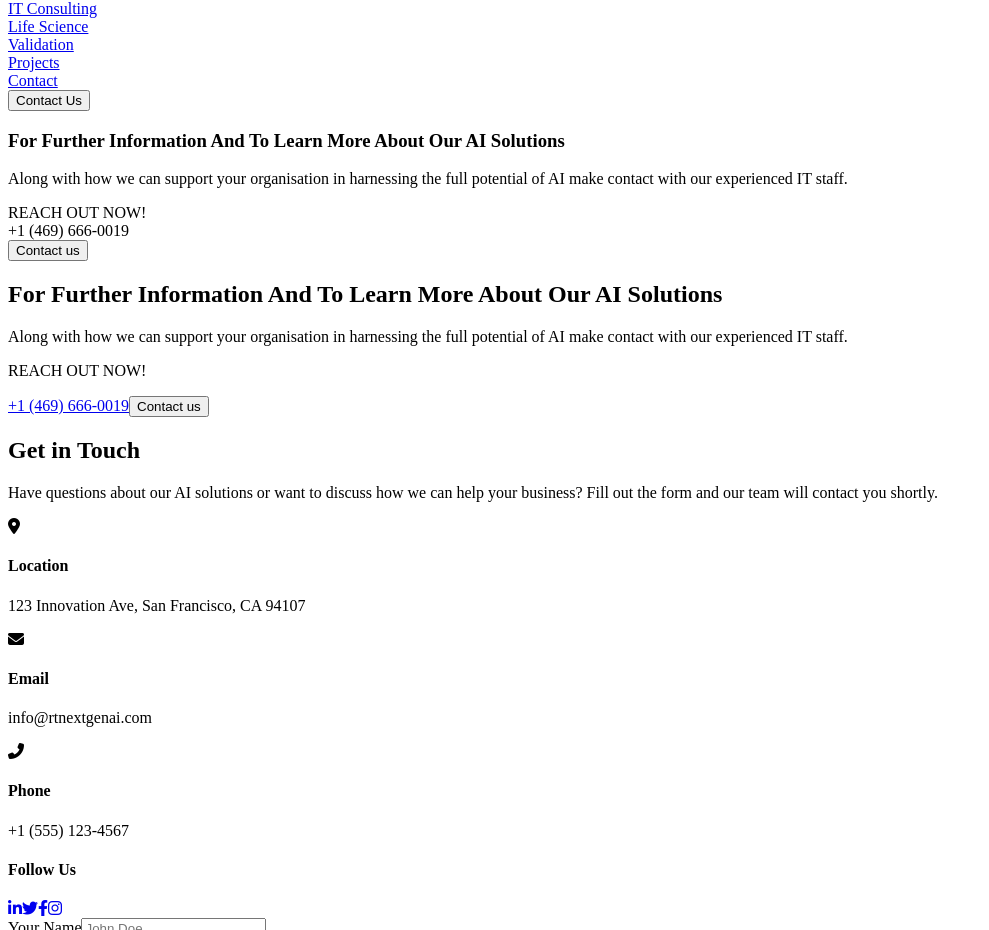
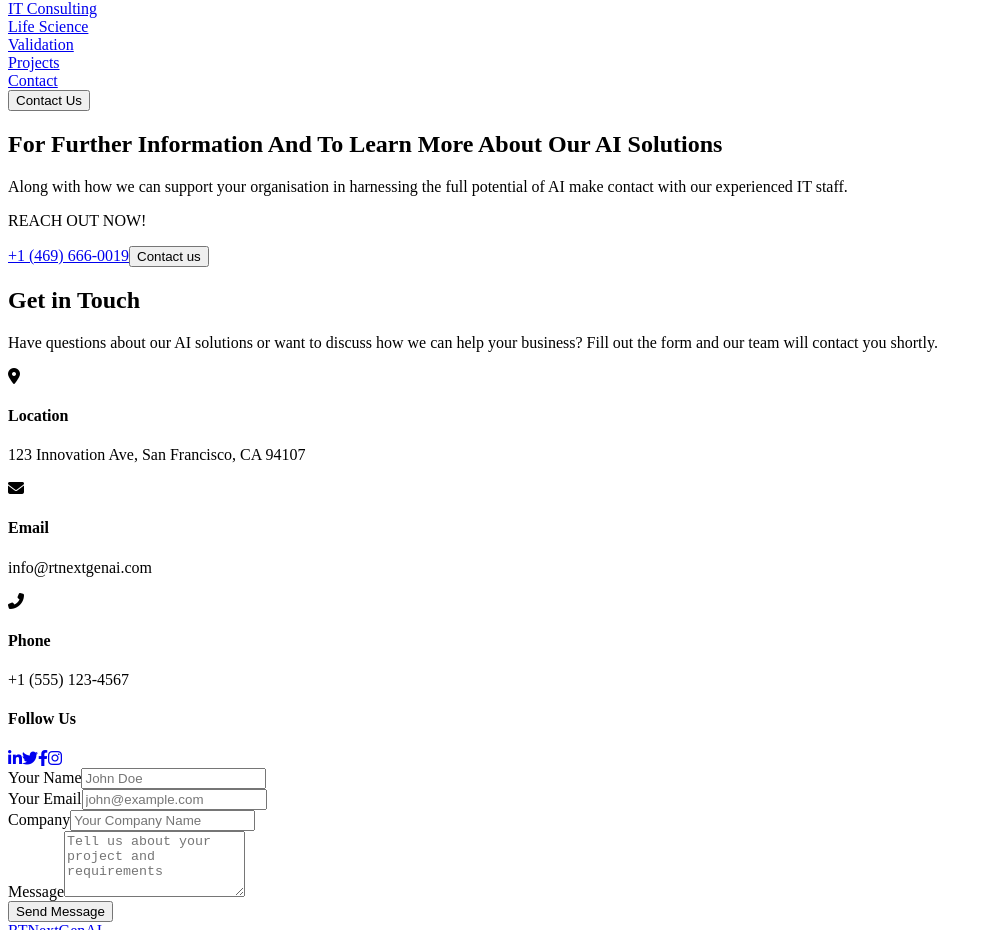
Before and after one commit to Pothugunt1a/NextGenWebsite, a React (Vite) app in the folder client/: page /contact in a window 1280 px wide. Shown: the part 845-1775 px from the top of the page, without its empty margins (0-989 px from the left). Built offline with nearby package versions, Linux system fonts and the light colour scheme.

Commit message:
Restored to 'a089ac735338ce86fde37f23aff32fcff5a6cf5f'
Replit-Restored-To: a089ac735338ce86fde37f23aff32fcff5a6cf5f

```diff
--- a/client/src/pages/ContactInfo.tsx
+++ b/client/src/pages/ContactInfo.tsx
@@ -1,7 +1,6 @@
 
 import { motion } from "framer-motion";
 import Contact from "@/components/Contact";
-import InfoBanner from "@/components/InfoBanner";
 
 export default function ContactInfo() {
   return (
@@ -11,7 +10,6 @@ export default function ContactInfo() {
       exit={{ opacity: 0 }}
       transition={{ duration: 0.5 }}
     >
-      <InfoBanner />
       <Contact />
     </motion.div>
   );
```
